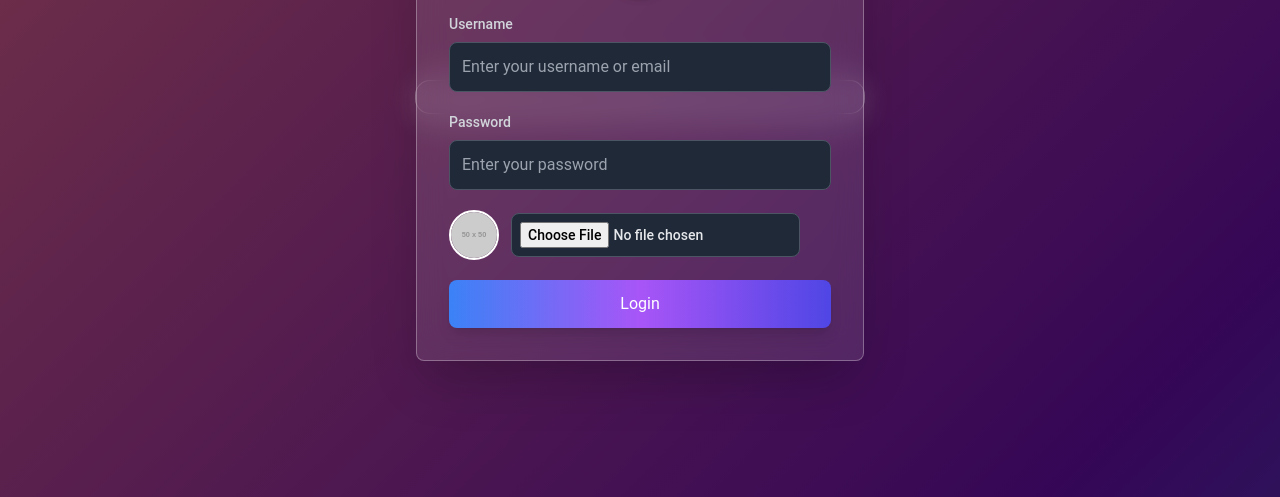
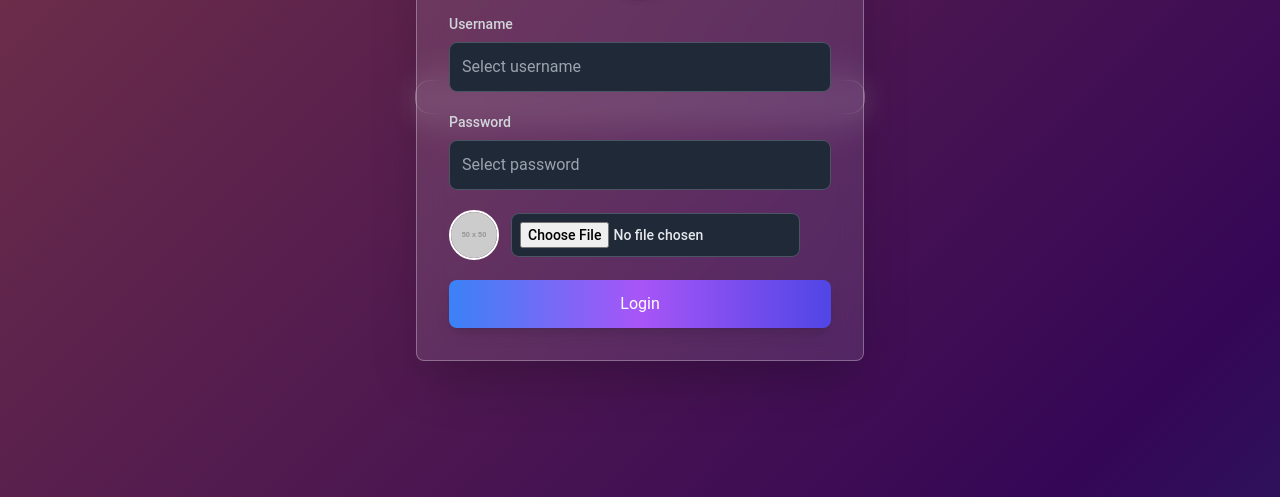
Before and after one commit to banichatgpt/bot, a plain HTML site: page login.html in a window 1280 px wide. Shown: the part 303-800 px from the top of the page. Drawn offline with nearby package versions, Linux system fonts and the light colour scheme; placeholder pictures from the web are drawn by us.

Commit message:
Update login.html

```diff
--- a/login.html
+++ b/login.html
@@ -157,7 +157,7 @@
                     type="text"
                     id="username"
                     class="w-full p-3 rounded-lg bg-gray-800 text-gray-200 border border-gray-600 focus:ring-2 focus:ring-blue-500 focus:outline-none"
-                    placeholder="Enter your username or email"
+                    placeholder="Select username"
                     required
                 />
             </div>
@@ -169,7 +169,7 @@
                     type="password"
                     id="password"
                     class="w-full p-3 rounded-lg bg-gray-800 text-gray-200 border border-gray-600 focus:ring-2 focus:ring-blue-500 focus:outline-none"
-                    placeholder="Enter your password"
+                    placeholder="Select password"
                     required
                 />
             </div>
```
